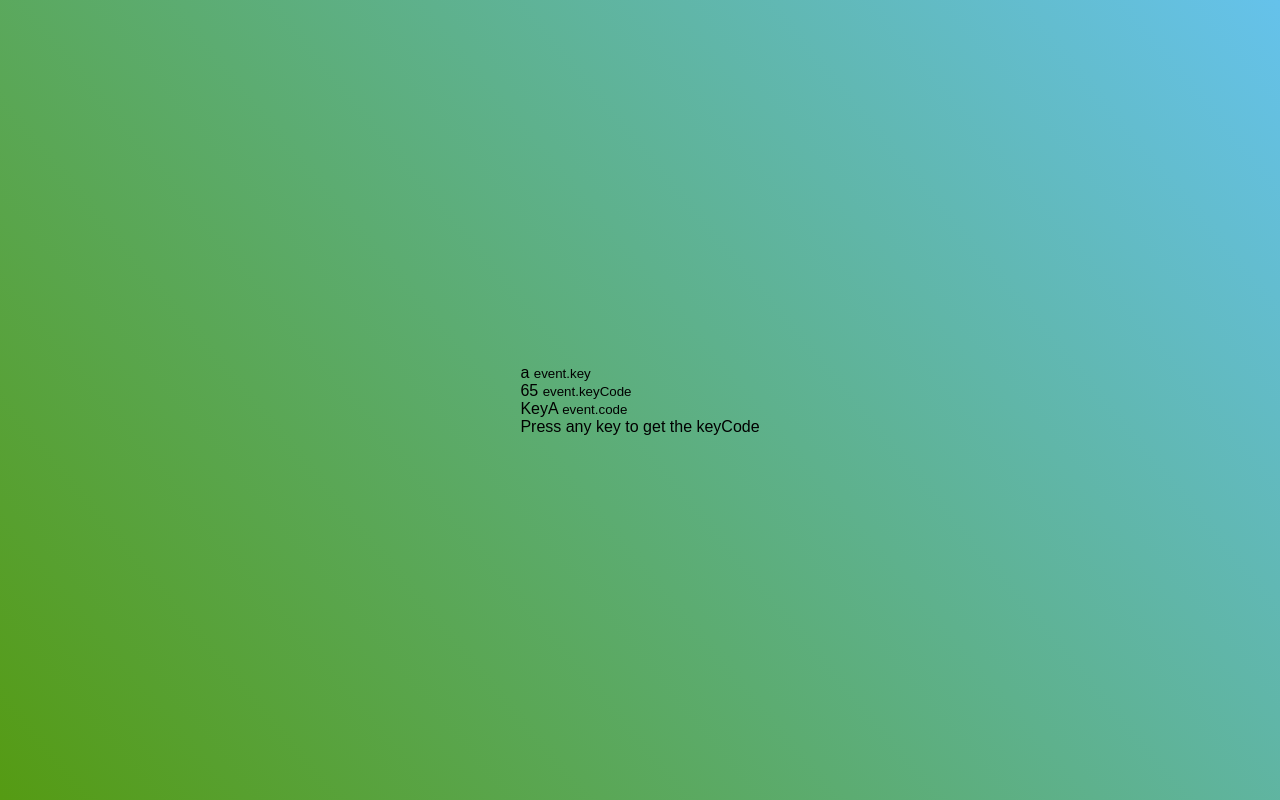
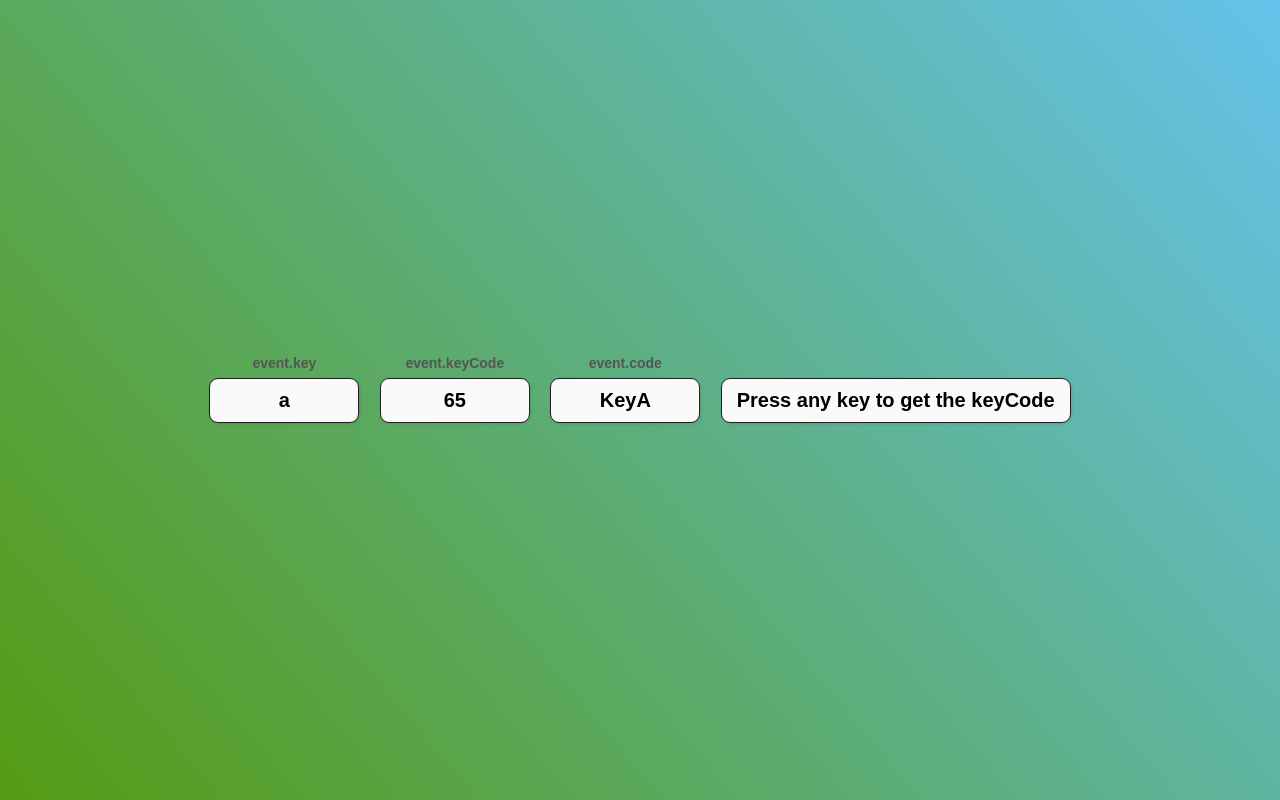
Before and after one commit to Nuragha13/JS_CSS_Project-no11, a plain HTML site: page index.html in a window 1280 px wide. Drawn offline with Linux system fonts and the light colour scheme; a web font is replaced by a local one.

Commit message:
style update

```diff
--- a/css/style.css
+++ b/css/style.css
@@ -8,10 +8,36 @@ body {
     background: linear-gradient(50deg, #559b13, #65c2eb);
     font-family: 'Muli', sans-serif;
     display: flex;
-    flex-direction: column;
     align-items: center;
     justify-content: center;
+    text-align: center;
     height: 100vh;
     overflow: hidden;
     margin: 0;
 }
+
+.key {
+    border: 1px solid #1f1f1f;
+    border-radius: 9px;
+    background-color: #fafafa;
+    box-shadow: 1px 1px 3px rgba(0, 0, 0, 0.1);
+    display: inline-flex;
+    flex-direction: column;
+    align-items: center;
+    font-size: 20px;
+    font-weight: bold;
+    padding: 10px 15px;
+    margin: 8px;
+    min-width: 150px;
+    position: relative;
+}
+
+.key small {
+    position: absolute;
+    top: -24px;
+    left: 0;
+    text-align: center;
+    width: 100%;
+    color: #555;
+    font-size: 14px;
+}
```
